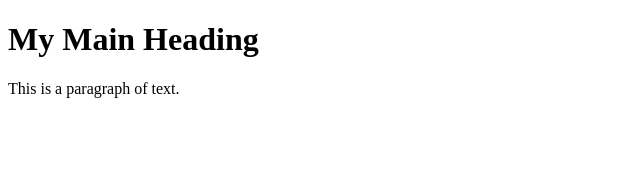
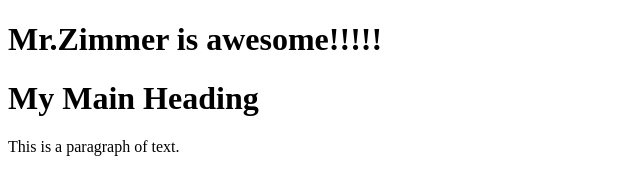
Before and after one commit to B-Z-Bahrain/Zimmer-7H, a plain HTML site: page index.html in a window 1280 px wide. Shown: the whole page, without its empty margins (0-640 px from the left). Drawn offline with Linux system fonts and the light colour scheme.

Commit message:
Update index.html

```diff
--- a/index.html
+++ b/index.html
@@ -6,6 +6,13 @@
     <title>My Cool Page Title</title>
 </head>
 <body>
+
+<h1>Mr.Zimmer is awesome!!!!!</h1>
+
+
+
+
+
     <h1>My Main Heading</h1>
     <p>This is a paragraph of text.</p>
 </body>
```
